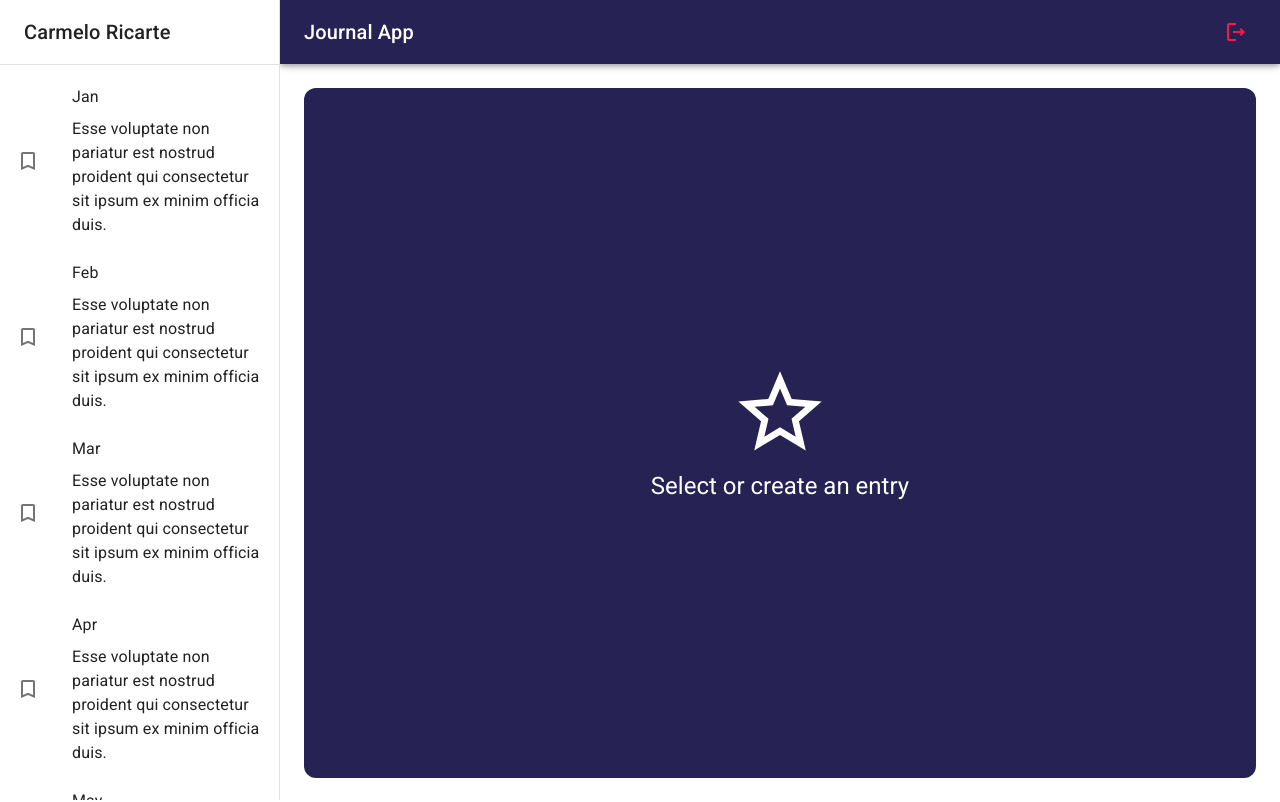
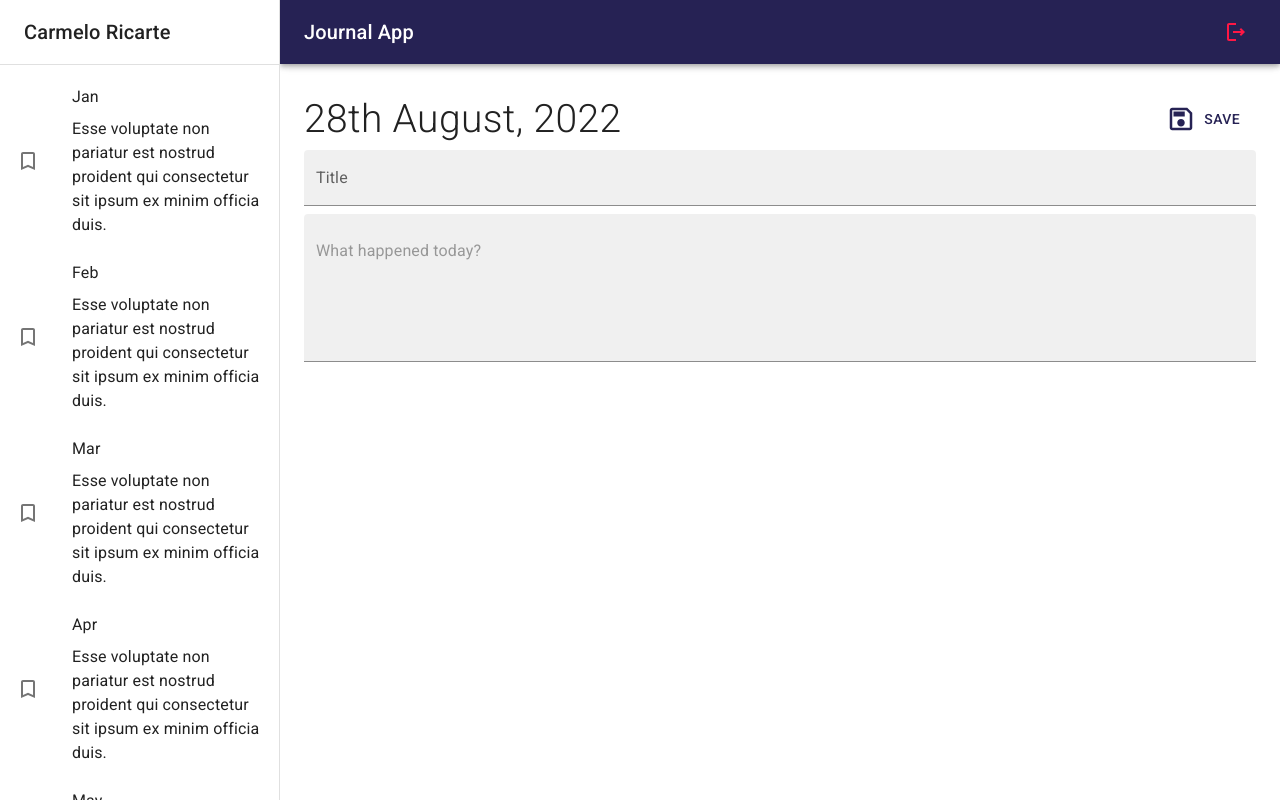
Before and after one commit to CarmeloRicarte/journal-app, a React (Vite) app: page / in a window 1280 px wide. Built offline with nearby package versions, Linux system fonts and the light colour scheme.

Commit message:
feat: create NoteView and add it to page

```diff
--- a/src/journal/pages/JournalPage.tsx
+++ b/src/journal/pages/JournalPage.tsx
@@ -1,11 +1,12 @@
-import { Typography } from "@mui/material";
 import { JournalLayout } from "../layout/JournalLayout";
 import { NothingSelectedView } from "../views";
+import { NoteView } from "../views";
 
 export const JournalPage = () => {
   return (
     <JournalLayout>
-      <NothingSelectedView />
+      {/*<NothingSelectedView />*/}
+      <NoteView />
     </JournalLayout>
   );
 };
--- /dev/null
+++ b/src/journal/views/NoteView.tsx
@@ -0,0 +1,45 @@
+import { SaveOutlined } from "@mui/icons-material";
+import { Button, Grid, TextField, Typography } from "@mui/material";
+
+export const NoteView = () => {
+  return (
+    <Grid
+      container
+      direction="row"
+      justifyContent="space-between"
+      alignItems="center"
+      sx={{ mb: 1 }}
+    >
+      <Grid item>
+        <Typography fontSize={39} fontWeight="light">
+          28th August, 2022
+        </Typography>
+      </Grid>
+      <Grid item>
+        <Button color="primary" type="button" sx={{ padding: 2 }}>
+          <SaveOutlined sx={{ fontSize: 30, mr: 1 }} />
+          Save
+        </Button>
+      </Grid>
+      <Grid container>
+        <TextField
+          type="text"
+          variant="filled"
+          fullWidth
+          placeholder="Insert a title"
+          label="Title"
+          sx={{ border: "none", mb: 1 }}
+        />
+
+        <TextField
+          type="text"
+          variant="filled"
+          fullWidth
+          multiline
+          placeholder="What happened today?"
+          minRows={5}
+        />
+      </Grid>
+    </Grid>
+  );
+};
--- a/src/journal/views/index.ts
+++ b/src/journal/views/index.ts
@@ -1 +1,2 @@
+export * from "./NoteView";
 export * from "./NothingSelectedView";
```
